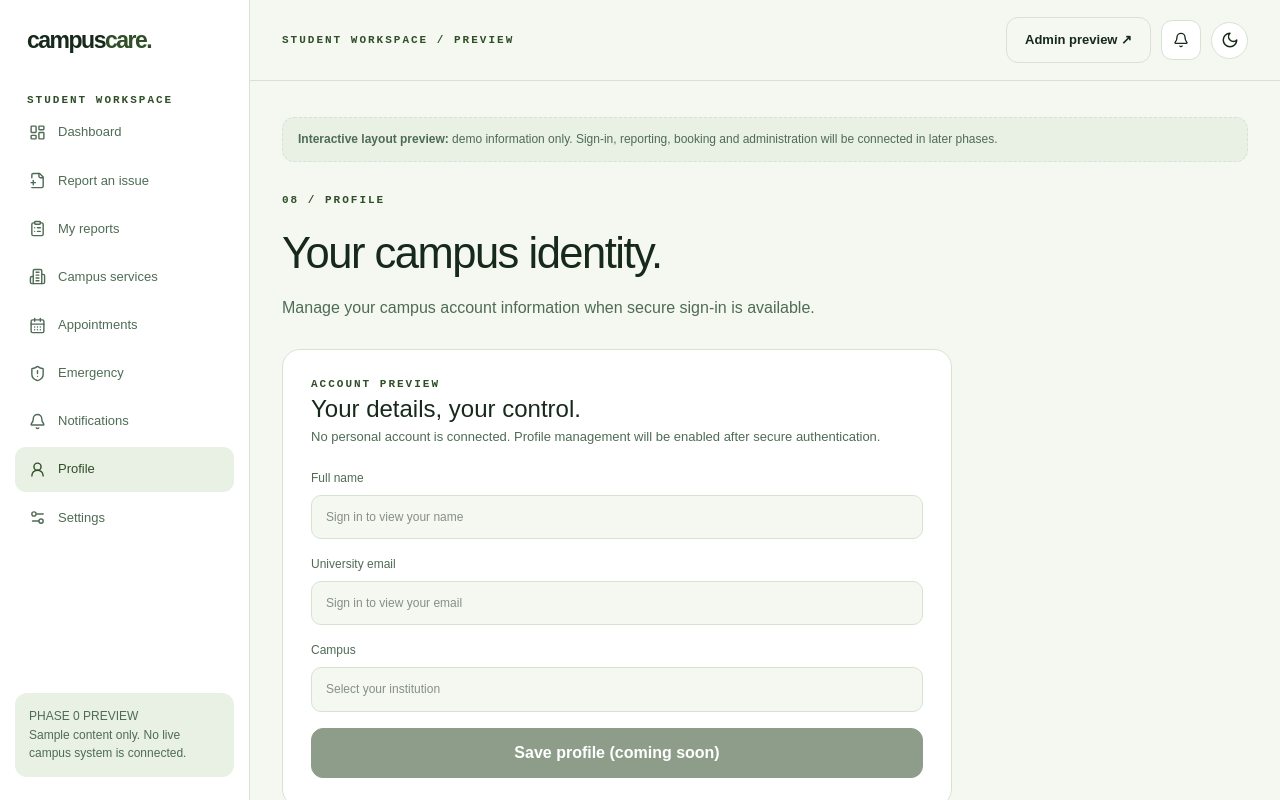
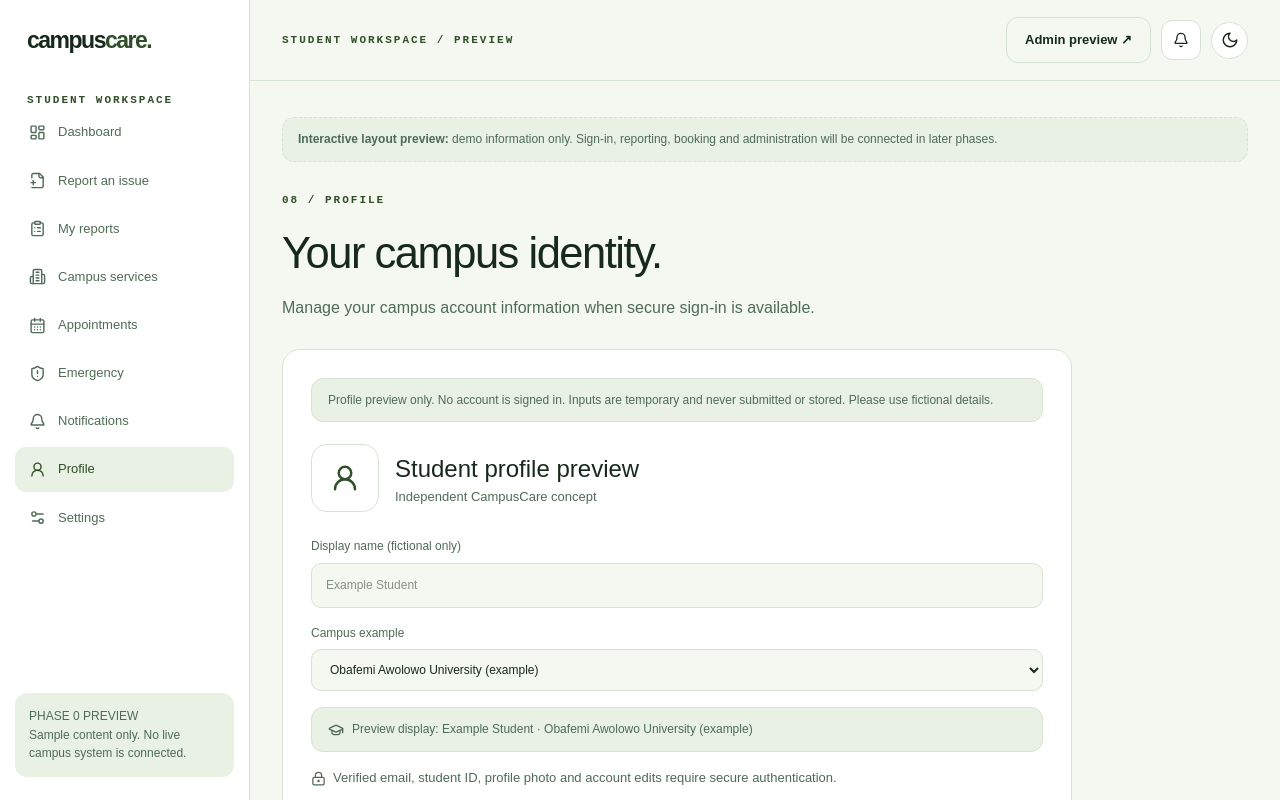
Before and after one commit to Abdulfatai2000/campusCare, a Next.js app: page /profile in a window 1280 px wide. Shown: the top 800 px of the page. Built offline with nearby package versions, Linux system fonts and the light colour scheme.

Commit message:
feat(phase3): connect student profile preview page

```diff
--- a/src/components/dashboard/student-pages.tsx
+++ b/src/components/dashboard/student-pages.tsx
@@ -6,6 +6,7 @@ import { AppointmentDraftForm } from "@/components/appointments/appointment-draf
 import { AppointmentDirectory } from "@/components/appointments/appointment-directory";
 import { EmergencyDirectory } from "@/components/emergency/emergency-directory";
 import { NotificationPreview } from "@/components/notifications/notification-preview";
+import { ProfilePreview } from "@/components/profile/profile-preview";
 import { StudentDashboard } from "@/components/dashboard/student-dashboard";
 import { StudentIssueDetailView } from "@/components/issues/issue-detail-view";
 import { StudentServiceDetailView } from "@/components/services/service-detail-view";
@@ -38,7 +39,7 @@ export function StudentPreviewPage({page}:{page:StudentPage}){
  {page==="appointments-new"&&<AppointmentDraftForm/>}
  {page==="emergency"&&<EmergencyDirectory/>}
  {page==="notifications"&&<NotificationPreview/>}
- {page==="profile"&&<div className="surface" style={{padding:28,maxWidth:670}}><div className="eyebrow">Account preview</div><h2 style={{fontSize:24}}>Your details, your control.</h2><p className="muted small">No personal account is connected. Profile management will be enabled after secure authentication.</p><div className="form-grid" style={{marginTop:22}}>{field("Full name","Sign in to view your name")}{field("University email","Sign in to view your email")}{field("Campus","Select your institution")}<button className="button" disabled>Save profile (coming soon)</button></div></div>}
+ {page==="profile"&&<ProfilePreview/>}
  {page==="settings"&&<div className="card-grid"><div className="card"><Info color="var(--accent)" size={25}/><h3>Appearance</h3><p>Use the theme switch in the top bar to toggle dark and light themes. Your selection is saved on this device.</p></div><div className="card"><Bell color="var(--accent)" size={25}/><h3>Notifications</h3><p>Notification preferences will be available once real accounts are enabled.</p></div><div className="card"><Users color="var(--accent)" size={25}/><h3>Privacy</h3><p>Privacy controls and account export will be designed before real student data is collected.</p></div></div>}
  </>;
 }
```
